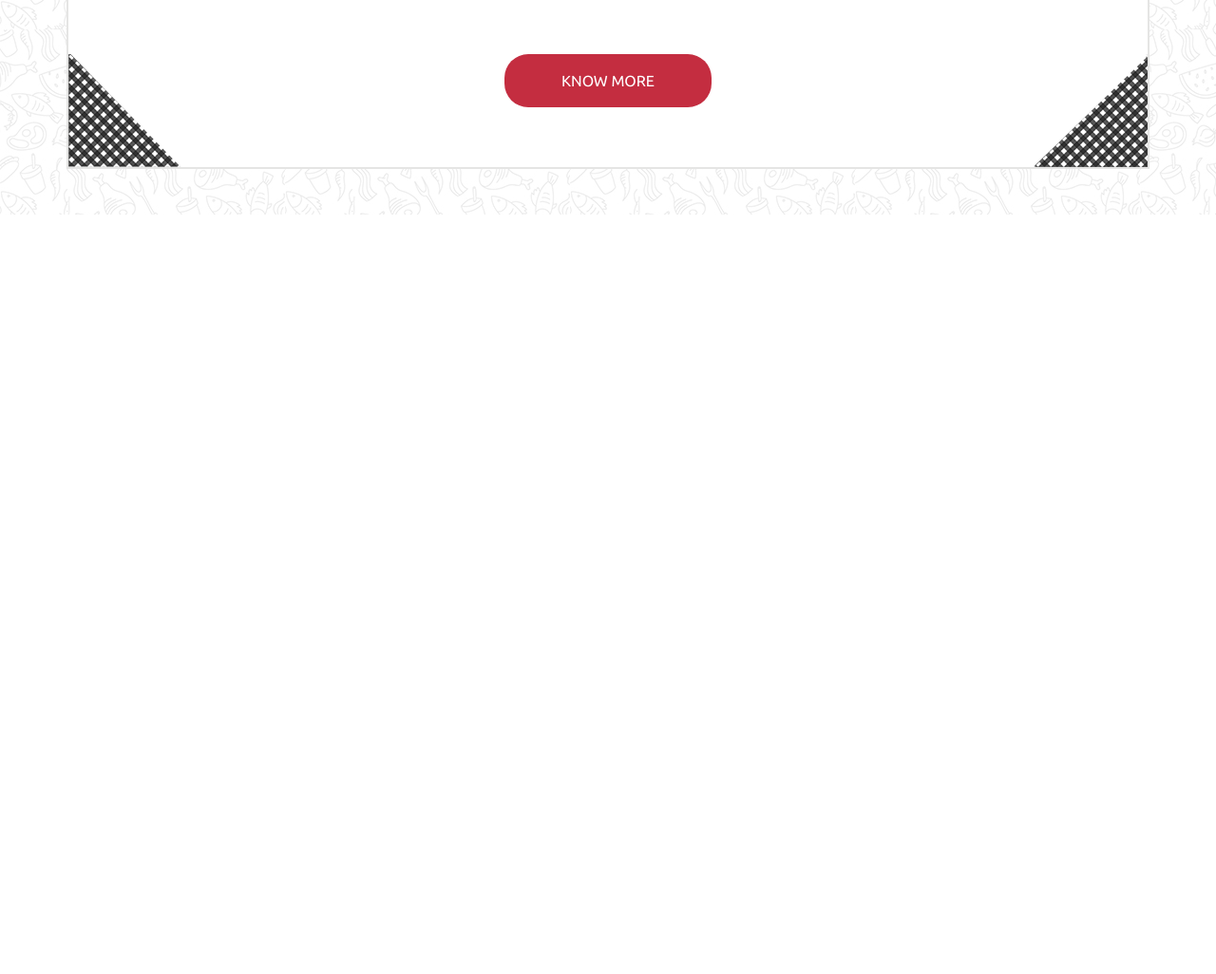
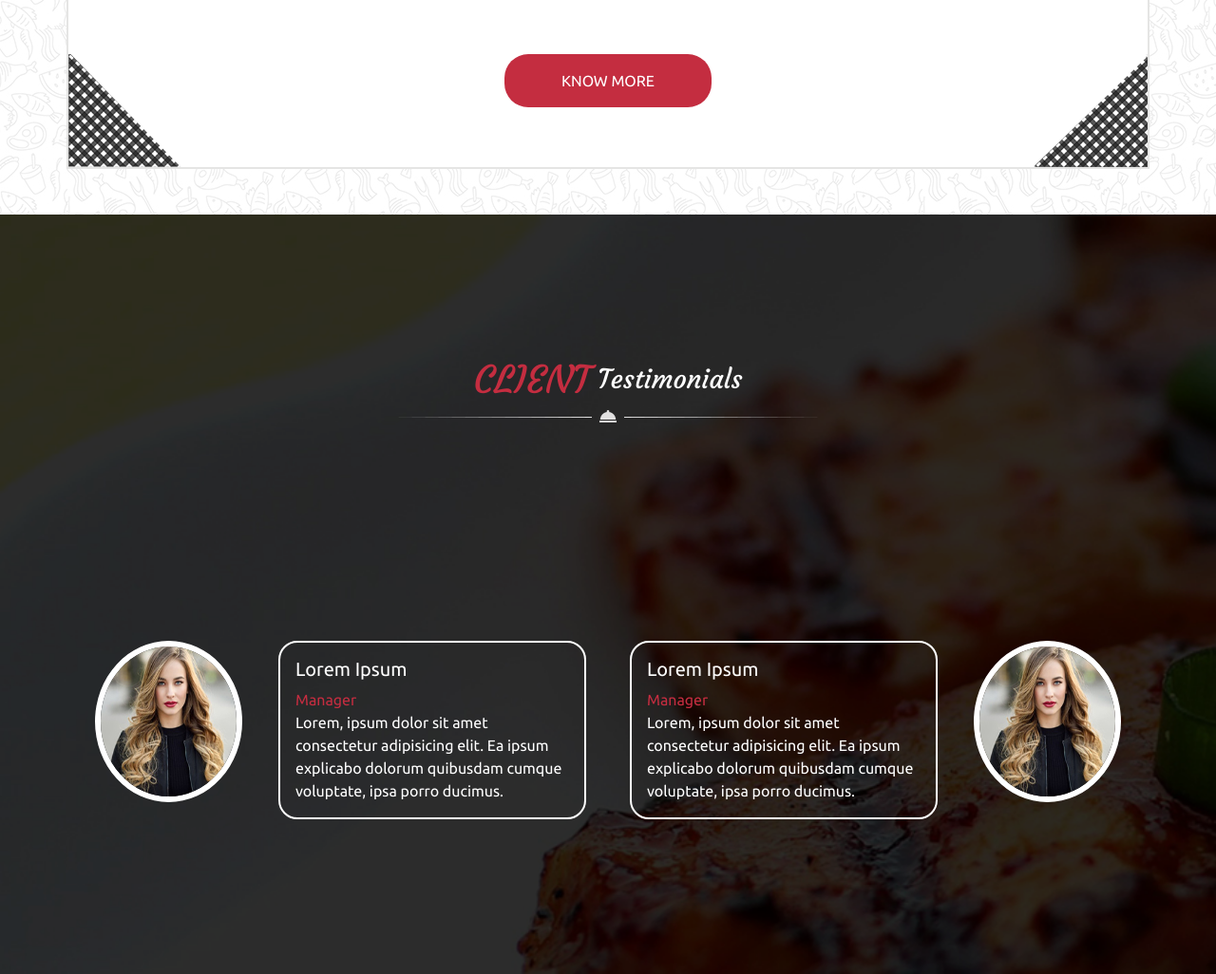
Before and after one commit to GuerfaB/git_bootstrap_les_chefs_14, a website: page index.html in a window 1280 px wide. Shown: the part 4835-5861 px from the top of the page at 95% size. Before the commit the page ends 5061 px from the top, so only its background shows below. Drawn offline with nearby package versions, Linux system fonts and the light colour scheme.

Commit message:
sauvergarde-ajout-section-article-4

```diff
--- a/index.html
+++ b/index.html
@@ -548,6 +548,56 @@
     </section>
 
     <!-- Fin section-article-3 -->
+    <!-- Debut section-article-4 -->
+    <section class="article-4">
+      <div class="container">
+        <div class="row pt-6 mb-6">
+          <div class="col-12 d-flex flex-column justify-content-center align-items-center">
+            <div class="d-flex justify-content-center align-items-center">
+              <h1 class="text-uppercase text-danger mr-2">client</h1>
+              <h3 class="text-white text-capitalize">testimonials</h3>
+            </div>
+            <img src="./public/images/decoration_line.png" alt="">
+          </div>
+        </div>
+        <div class="container mt-9">
+          <div class="row d-flex justify-content-around">
+            <div class="col-2">
+              <img src="./public/images/testimonial1.jpg" alt="" class="img-fluid">
+
+            </div>
+            <div class="col-4">
+              <div class="d-flex flex-column mx-2 p-3">
+                <h5 class="text-white text-capitalize">lorem ipsum</h5>
+                <span class="text-danger text-capitalize">manager</span>
+                <span class="text-white">Lorem, ipsum dolor sit amet consectetur adipisicing elit. Ea ipsum explicabo dolorum quibusdam cumque voluptate, ipsa porro ducimus.</span>
+              </div>
+
+            </div>
+            <div class="col-4">
+              <div class="d-flex flex-column mx-2 p-3">
+                <h5 class="text-white text-capitalize">lorem ipsum</h5>
+                <span class="text-danger text-capitalize">manager</span>
+                <span class="text-white">Lorem, ipsum dolor sit amet consectetur adipisicing elit. Ea ipsum explicabo dolorum quibusdam cumque voluptate, ipsa porro ducimus.</span>
+              </div>
+
+            </div>
+            <div class="col-2">
+              <img src="./public/images/testimonial1.jpg" alt="" class="img-fluid">
+
+            </div>
+
+
+          </div>
+        </div>
+
+      </div>
+
+
+    </section>
+
+    <!-- Fin section-article-4 -->
+
     <!-- Début script -->
     <script src="https://code.jquery.com/jquery-3.5.1.slim.min.js" integrity="sha384-DfXdz2htPH0lsSSs5nCTpuj/zy4C+OGpamoFVy38MVBnE+IbbVYUew+OrCXaRkfj" crossorigin="anonymous"></script>
     <script src="https://cdn.jsdelivr.net/npm/popper.js@1.16.0/dist/umd/popper.min.js" integrity="sha384-Q6E9RHvbIyZFJoft+2mJbHaEWldlvI9IOYy5n3zV9zzTtmI3UksdQRVvoxMfooAo" crossorigin="anonymous"></script>
--- a/src/sass/style.sass
+++ b/src/sass/style.sass
@@ -173,6 +173,25 @@ body
                                                         border-radius: 25px
                                                         position: aboslute
                                                         bottom: 120px
+        .article-4
+
+               .container
+                       .container
+
+                               .row
+                                       .col-2
+                                               img
+                                                       border-radius: 50%
+                                                       border: solid white 6px
+                                                       width: 170px
+                                                       height: 170px
+                                       .col-4
+                                               .d-flex
+                                                        border: solid white 2px
+                                                        border-radius: 20px
+
+
+
 
 
 
@@ -204,3 +223,11 @@ body
                 width: 100%
                 height: 100%
                 filter: brightness(50%)
+        .article-4::before
+                background-image: url("../../public/images/testimonials_background.jpg")
+                position: absolute
+                content: ""
+                background-size: cover
+                width: 100%
+                height: 100%
+                filter: brightness(75%)
```
Also changed, not shown: public/css/style.css, 1 other file.
